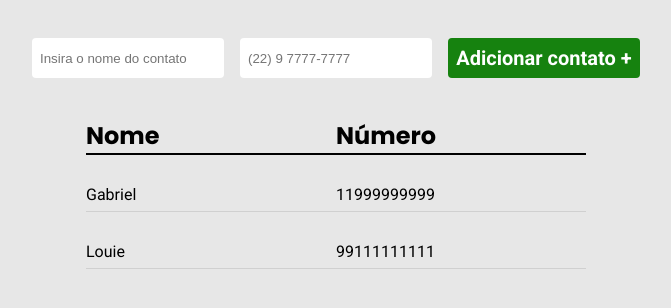
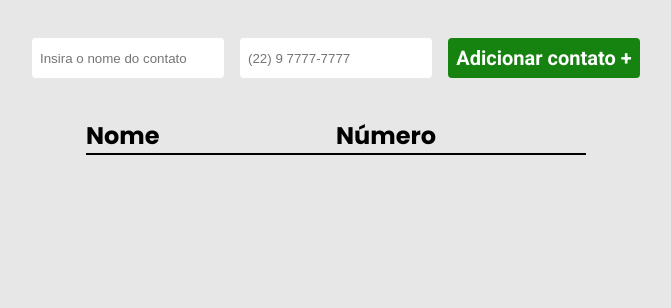
Before and after one commit to gabrielpaulillo/agenda-projeto-ebac, a plain HTML site: page index.html in a window 1280 px wide. Shown: the part 130-438 px from the top of the page, without its empty margins (304-975 px from the left). Drawn offline with Linux system fonts and the light colour scheme.

Commit message:
removed the tr's in tbody

```diff
--- a/index.html
+++ b/index.html
@@ -27,14 +27,6 @@
             <th>Número</th>
         </thead>
         <tbody>
-            <tr>
-                <td>Gabriel</td>
-                <td>11999999999</td>
-            </tr>
-            <tr>
-                <td>Louie</td>
-                <td>99111111111</td>
-            </tr>
         </tbody>
     </table>
     <script src="./index.js"></script>
```
